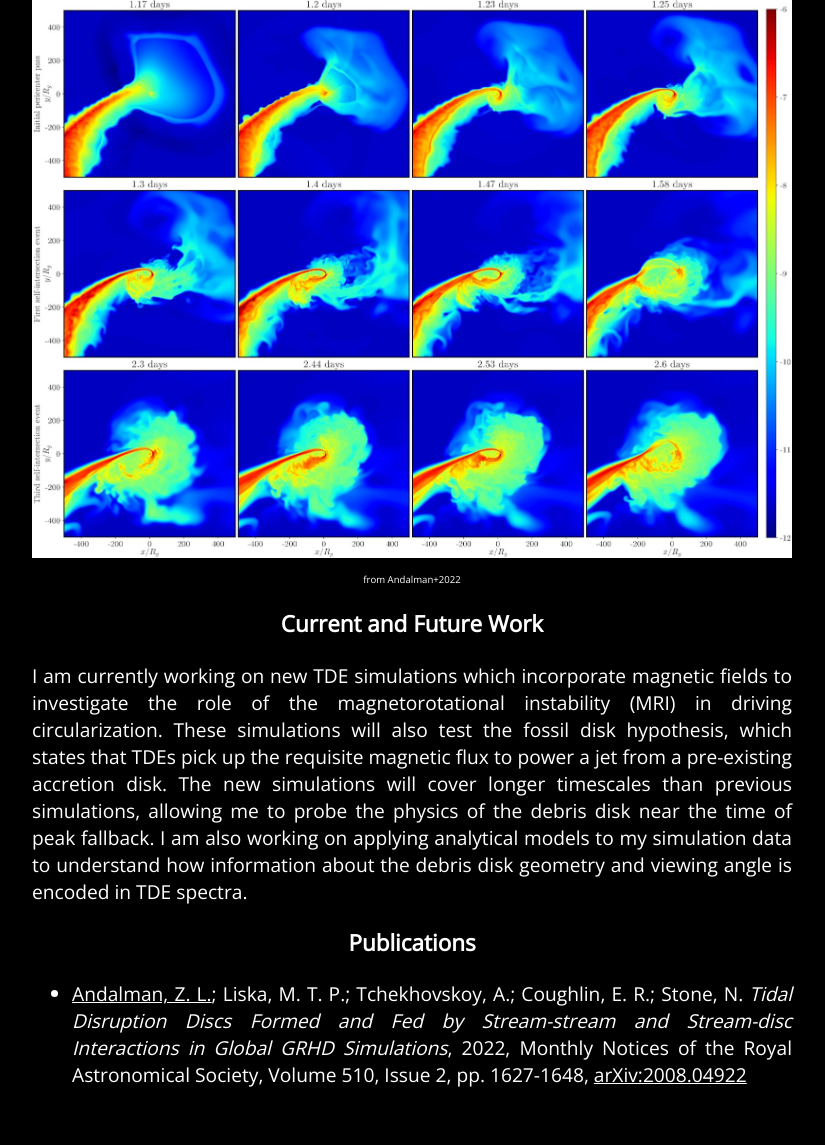
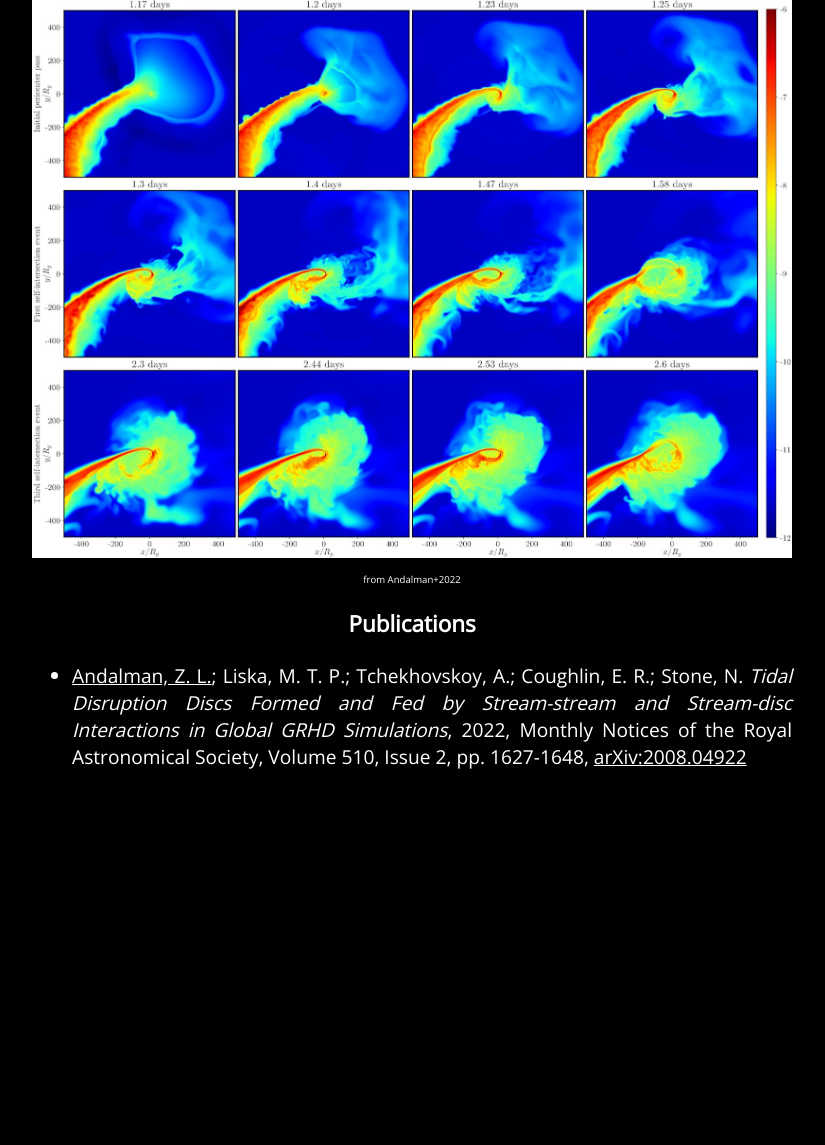
Before and after one commit to zandalman/zandalman.github.io, a Flask app: page /research.html in a window 1280 px wide. Shown: the part 1197-2342 px from the top of the page, without its empty margins (228-1053 px from the left). After the commit the page ends 1966 px from the top, so only its background shows below. Run offline with Flask 3, Linux system fonts and the light colour scheme.

Commit message:
more changes

```diff
--- a/templates/index.html
+++ b/templates/index.html
@@ -1,7 +1,7 @@
 {% extends "base.html" %}
 {% block content %}
 
-    <h1>Zack Andalman: Astrophysics Ph.D. Student</h1>
+    <h1>Zack Andalman: Astrophysics Ph.D. Candidate</h1>
     <h2 class="subheader"><a href="https://www.krellinst.org/csgf/" target="blank">Department of Energy Computational Science Graduate Fellow</a></h2>
     <h2 class="subheader"><a href="https://web.astro.princeton.edu/" target="blank">Princeton University Department of Astrophysical Sciences</a></h2>
 
--- a/templates/research.html
+++ b/templates/research.html
@@ -82,15 +82,6 @@
 
                 <img src="../static/images/debris-disk.jpeg" style="width: 100%">
                 <p class="caption" style="text-align: center;">from Andalman+2022</p>
-
-                <h3>Current and Future Work</h3>
-
-                <p>
-                    I am currently working on new TDE simulations which incorporate magnetic fields to investigate the role of the magnetorotational instability (MRI) in driving circularization.
-                    These simulations will also test the fossil disk hypothesis, which states that TDEs pick up the requisite magnetic flux to power a jet from a pre-existing accretion disk.
-                    The new simulations will cover longer timescales than previous simulations, allowing me to probe the physics of the debris disk near the time of peak fallback.
-                    I am also working on applying analytical models to my simulation data to understand how information about the debris disk geometry and viewing angle is encoded in TDE spectra.
-                </p>
 
                 <h3>Publications</h3>
 
```
Also changed, not shown: templates/about.html (+4 -4 lines).
